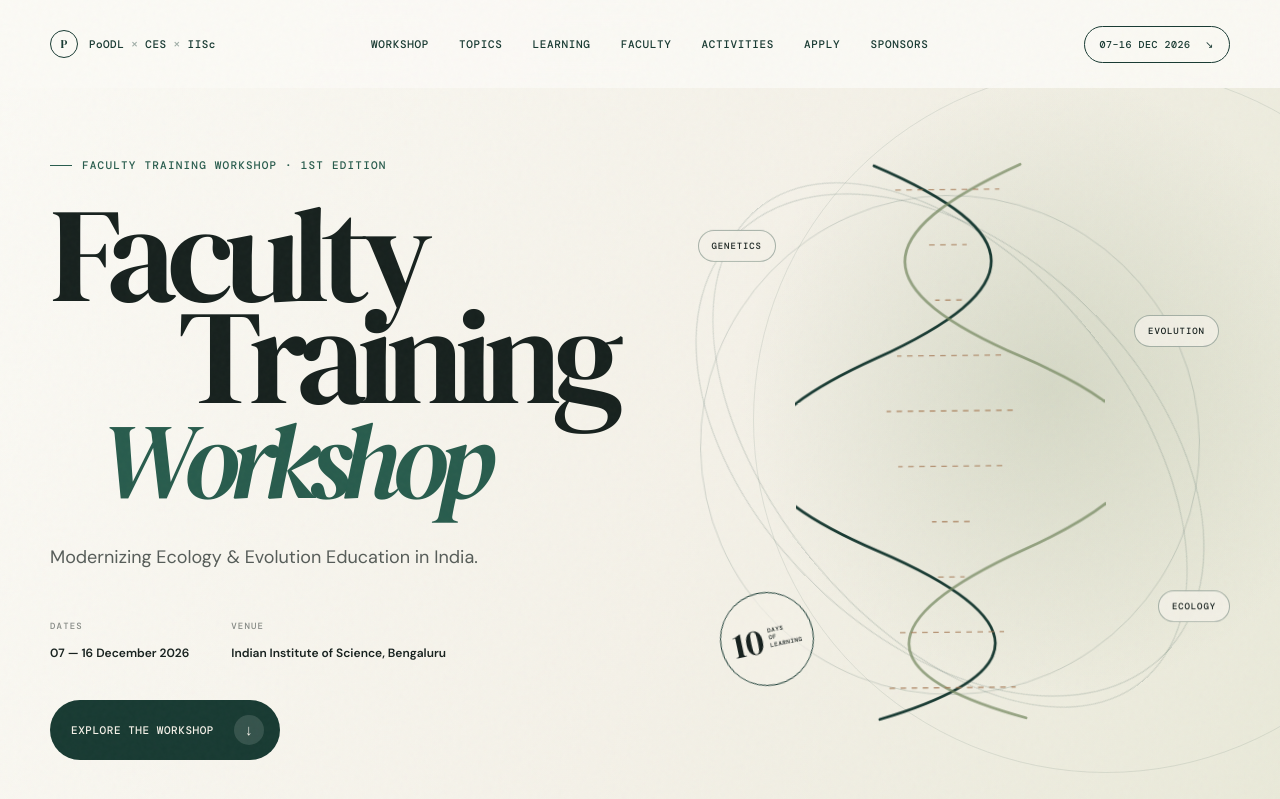
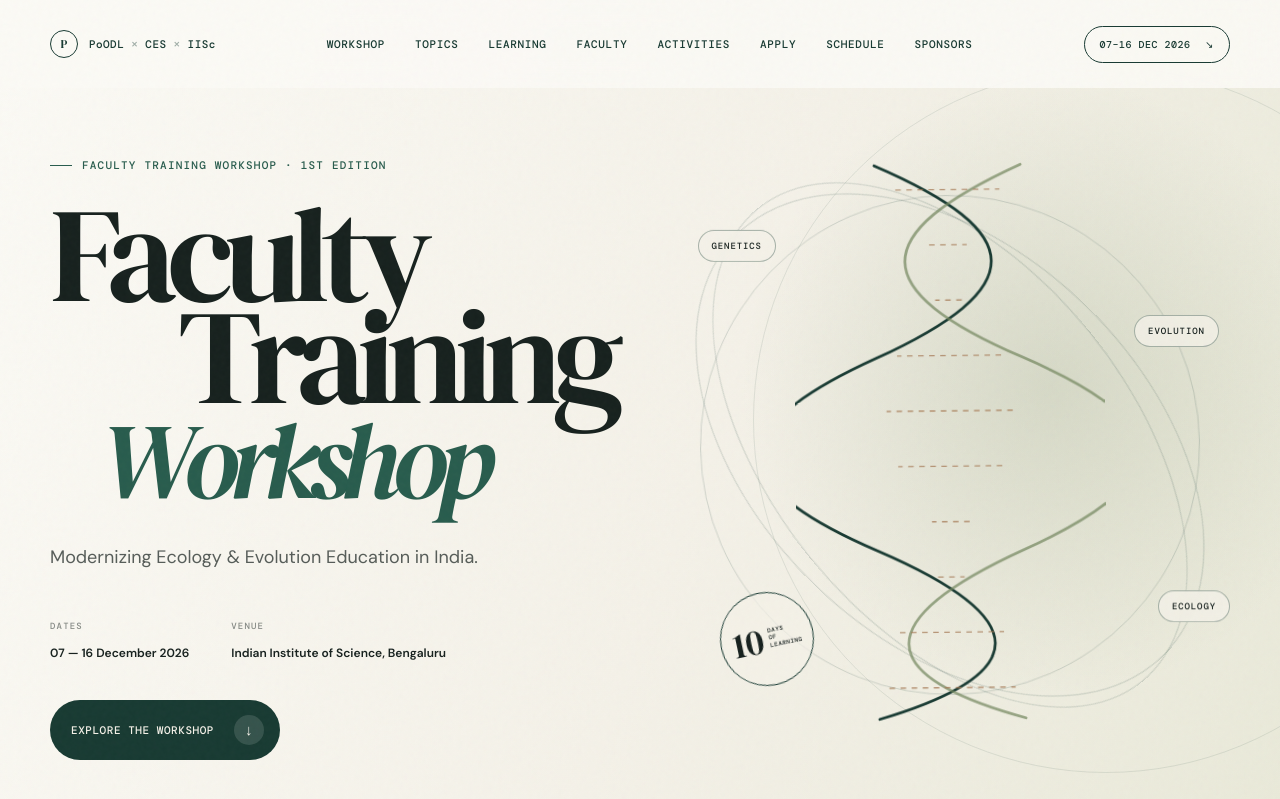
Before and after one commit to PoODL-CES/Faculty_training_workshop.io, a plain HTML site: page index.html in a window 1280 px wide. Shown: the top 799 px of the page. Drawn offline with nearby package versions, Linux system fonts and the light colour scheme.

Commit message:
Update index.html

```diff
--- a/index.html
+++ b/index.html
@@ -36,6 +36,7 @@
         <a href="#faculty">Faculty</a>
         <a href="#activities">Activities</a>
         <a href="#apply">Apply</a>
+        <a href="#apply">Schedule</a>
         <a href="#sponsors">Sponsors</a>
       </div>
 
```
